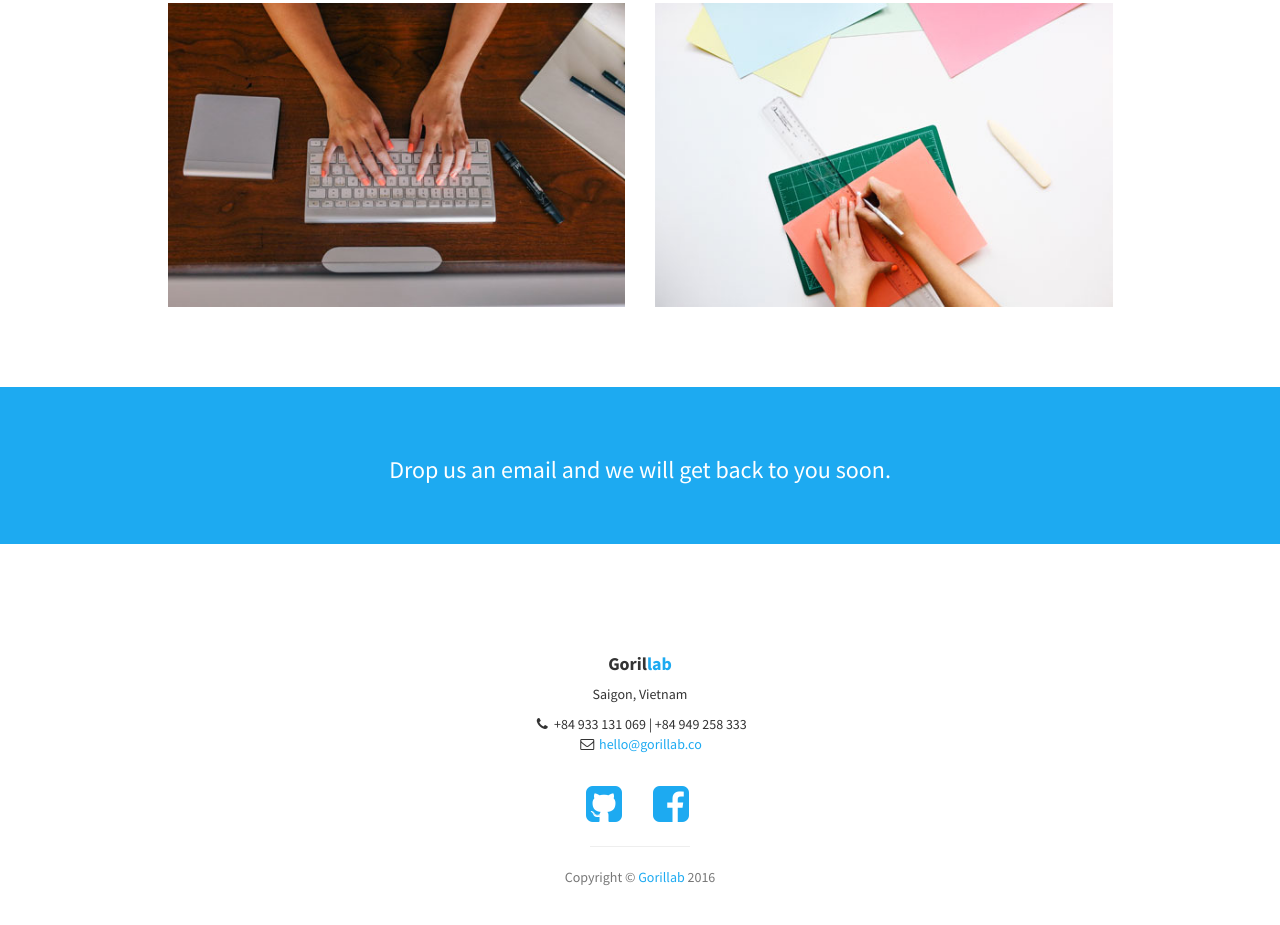
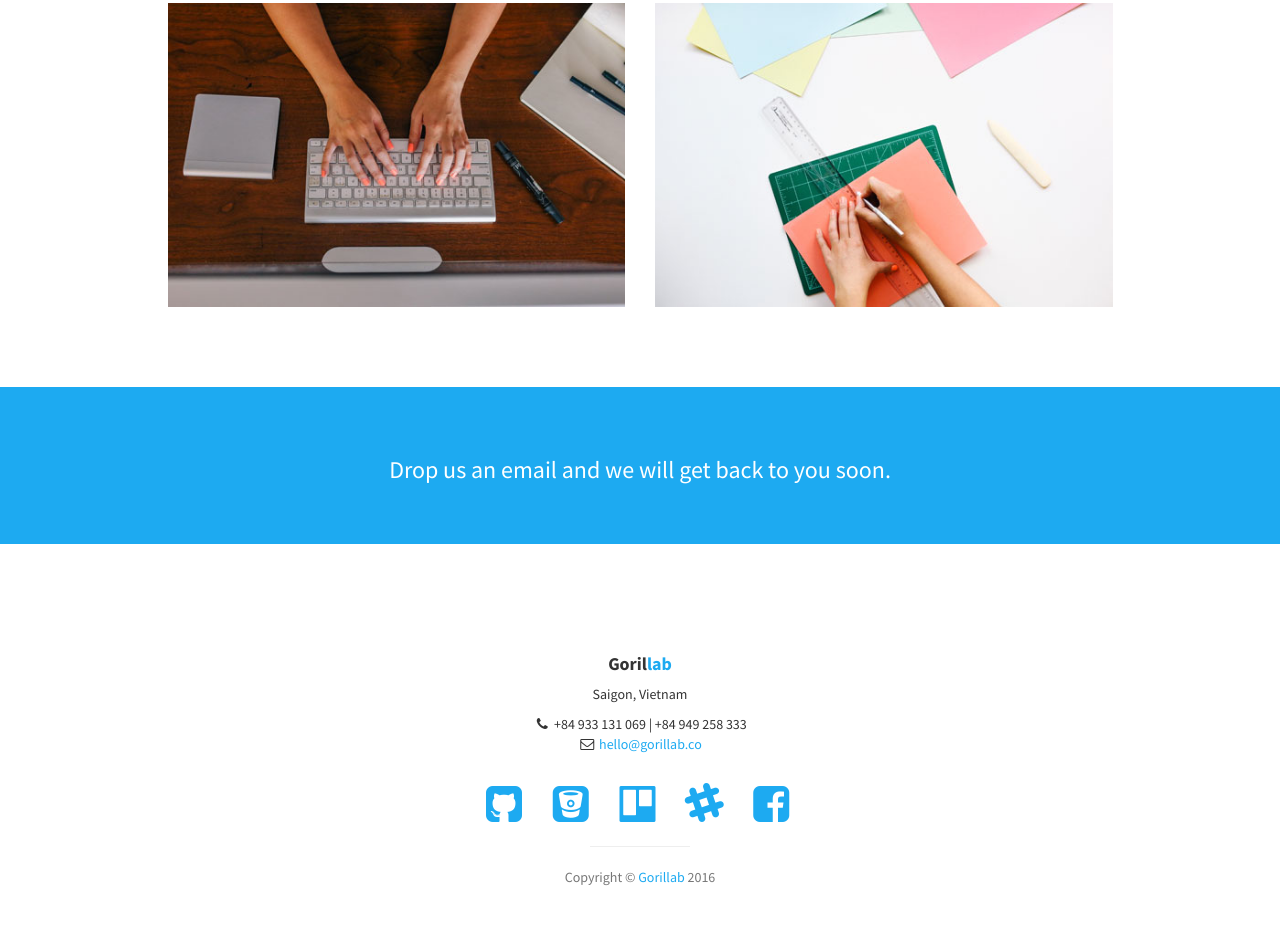
Before and after one commit to gorillab/gorillab.github.io, a plain HTML site: page index.html in a window 1280 px wide. Shown: the part 2324-3249 px from the top of the page. Drawn offline with Linux system fonts and the light colour scheme.

Commit message:
Add more social links

```diff
--- a/index.html
+++ b/index.html
@@ -233,6 +233,15 @@
                             <a href="https://github.com/gorillab"><i class="fa fa-github-square fa-fw fa-3x"></i></a>
                         </li>
                         <li>
+                            <a href="https://bitbucket.org/gorillab"><i class="fa fa-bitbucket-square fa-fw fa-3x"></i></a>
+                        </li>
+                        <li>
+                            <a href="https://trello.com/gorillab"><i class="fa fa-trello fa-fw fa-3x"></i></a>
+                        </li>
+                        <li>
+                            <a href="https://gorillab.slack.com/"><i class="fa fa-slack fa-fw fa-3x"></i></a>
+                        </li>
+                        <li>
                             <a href="https://www.facebook.com/gorillab.co"><i class="fa fa-facebook-square fa-fw fa-3x"></i></a>
                         </li>
                     </ul>
```
